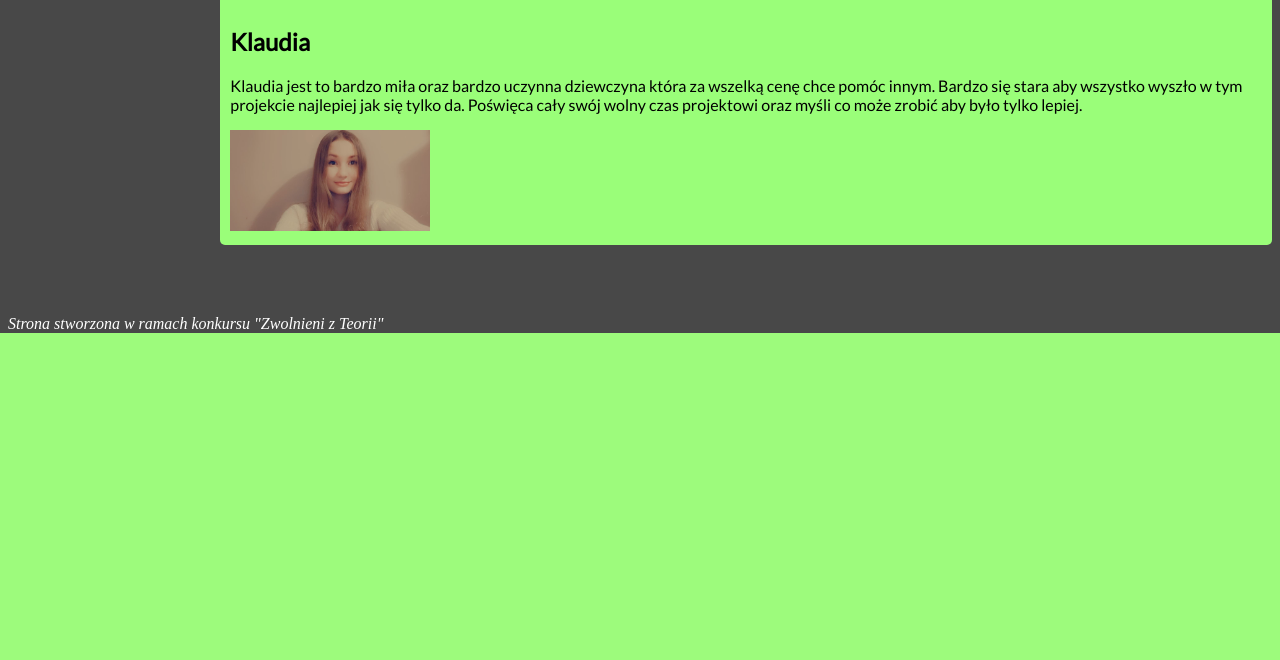
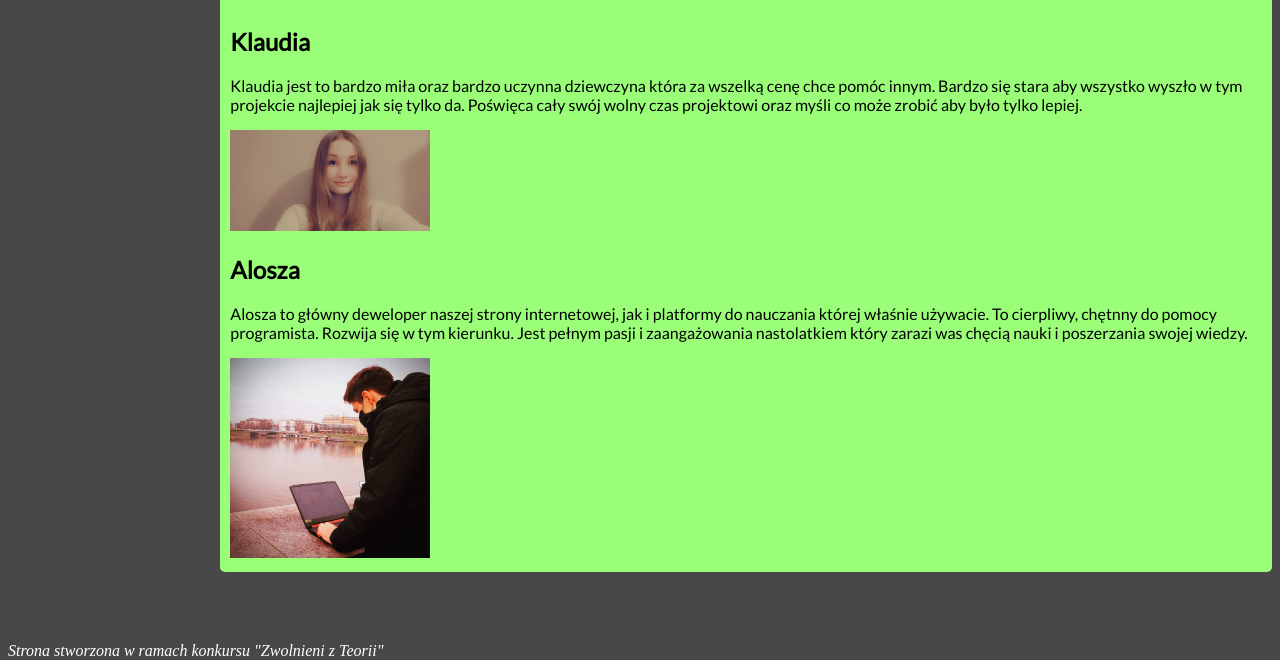
Before and after one commit to xAlpaca/JuzDzisV2, a Django app: page /onas/ in a window 1280 px wide. Shown: the part 1324-1984 px from the top of the page. Before the commit the page ends 1657 px from the top, so only its background shows below. Run offline with Django 3.2, Linux system fonts and the light colour scheme.

Commit message:
'WPCfdsfa'

```diff
--- a/pages/templates/pages/onas.html
+++ b/pages/templates/pages/onas.html
@@ -29,10 +29,10 @@
 		            <h1>Klaudia</h1>
 		            <p>Klaudia jest to bardzo miła oraz bardzo uczynna dziewczyna która za wszelką cenę chce pomóc innym. Bardzo się stara aby wszystko wyszło w tym projekcie najlepiej jak się tylko da. Poświęca cały swój wolny czas projektowi oraz myśli co może zrobić aby było tylko lepiej.</p>
                 <img id='photoK' src="../../../static/pKlaudia.jpg" alt="dqif">
+            <section id="section-4P" class="secc">
+          </section>
+          <h1>Alosza</h1>
+          <p>Alosza to główny deweloper naszej strony internetowej, jak i platformy do nauczania której właśnie używacie. To cierpliwy, chętnny do pomocy programista. Rozwija się w tym kierunku. Jest pełnym pasji i zaangażowania nastolatkiem który zarazi was chęcią nauki i poszerzania swojej wiedzy.</p>
+          <img id='photoA' src='../../../static/pAlosza.jpg'>
           </section>
   {% endblock %}
-  <!section id="section-4P" class="secc">
-  <!h1>Alosza</h1>
-  <!p>Alosza to główny deweloper naszej strony internetowej, jak i platformy do nauczania której właśnie używacie. To cierpliwy, chętnny do pomocy programista. Rozwija się w tym kierunku. Jest pełnym pasji i zaangażowania nastolatkiem który zarazi was chęcią nauki i poszerzania swojej wiedzy.</p>
-  <!img id='photoA' src='../../../static/pAlosza.jpg'>
-<!/section>
```
